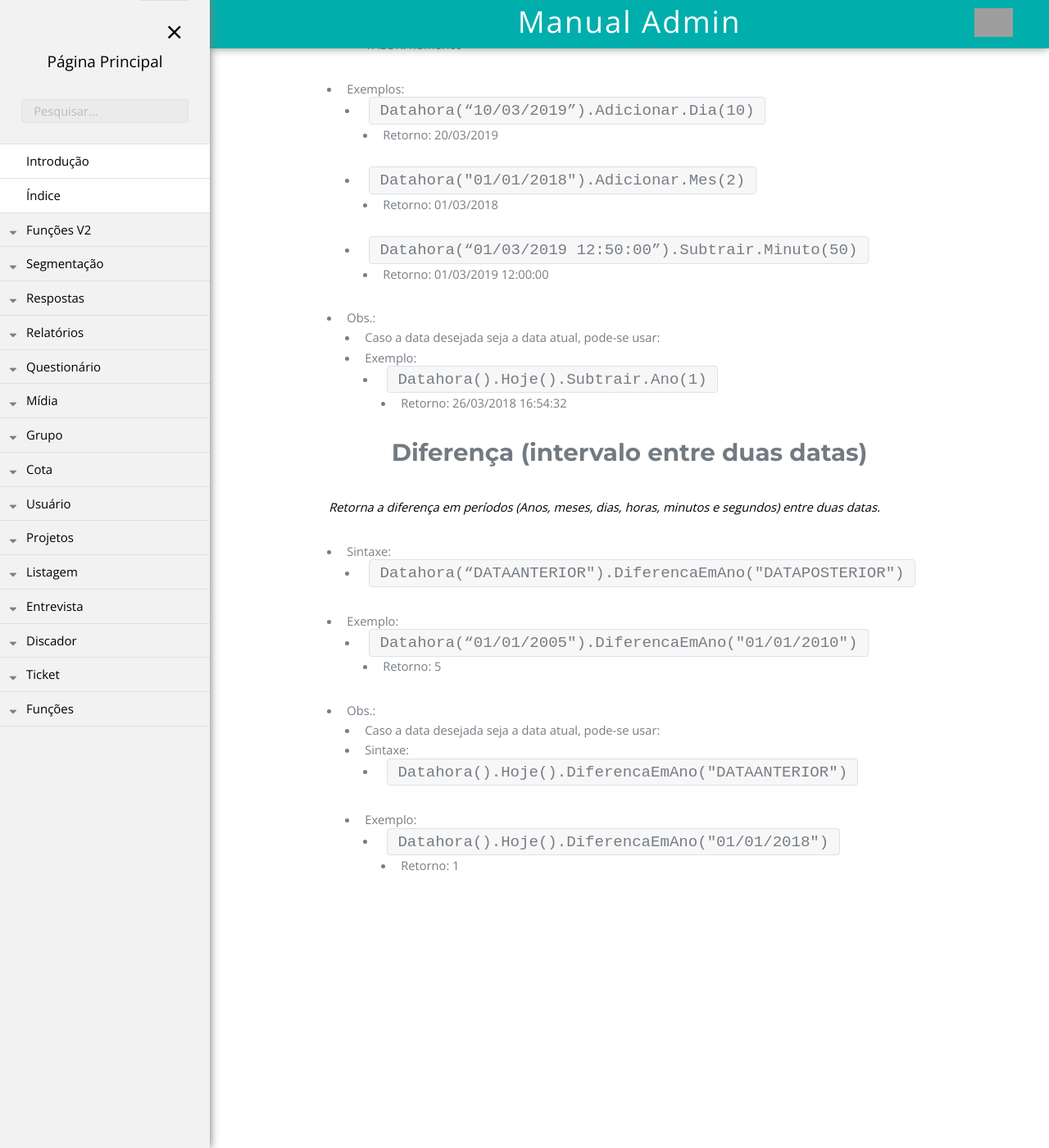
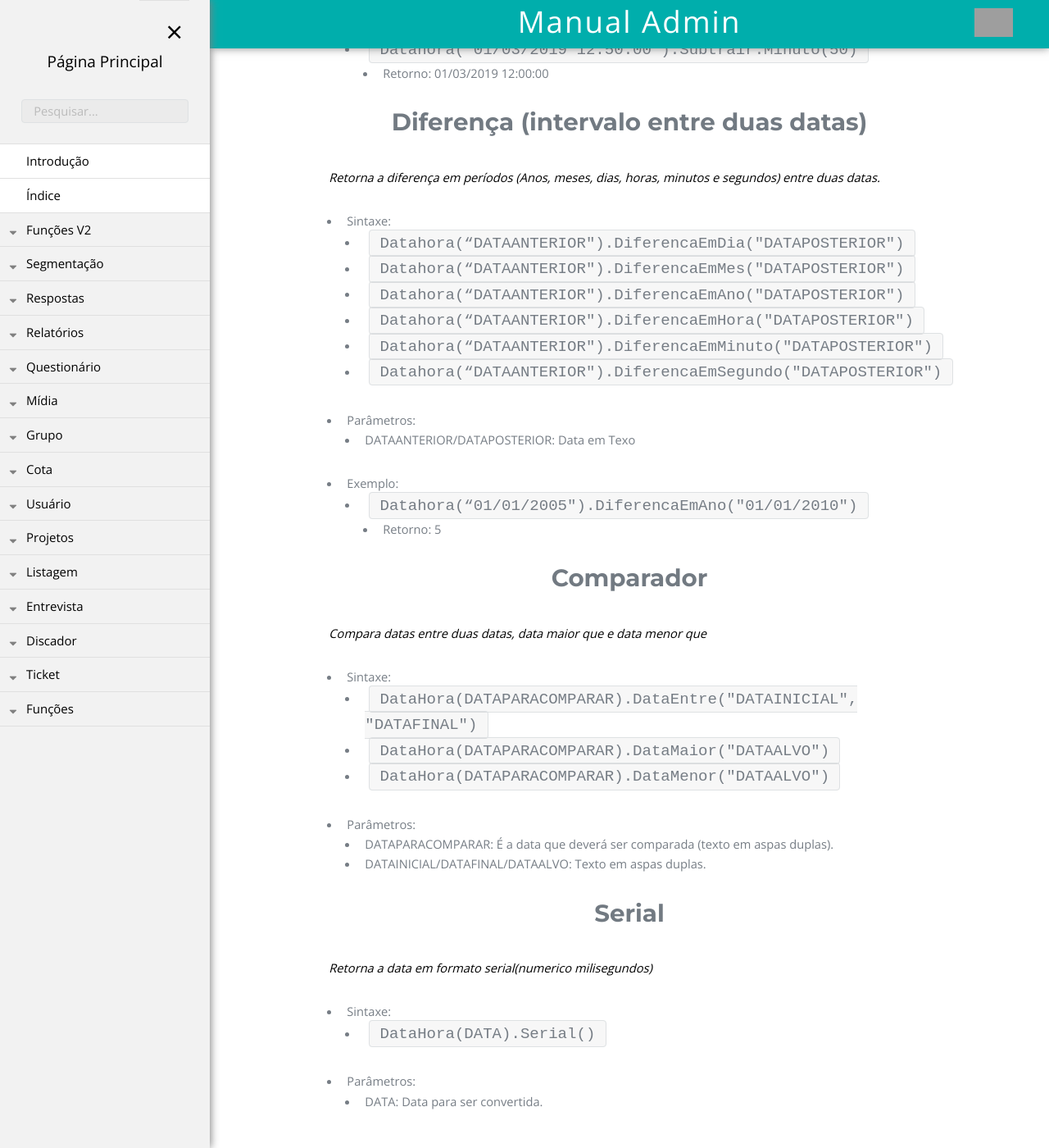
Before and after one commit to rogerio-figueiredo-hsr/hsrtechonline.github.io, a Jekyll site: the page built from _posts/2019-03-29-datahora.md, in a window 1280 px wide and 1400 px high, scrolled down 1656 px. Shown: the whole window at 82% size. Built offline with Jekyll 4.4.1, drawn with Linux system fonts in a browser that asks for light colours; some of the changed text lies outside the part shown; grey boxes are pictures that could not be loaded.

Commit message:
Update 2019-03-29-datahora.md

```diff
--- a/_posts/2019-03-29-datahora.md
+++ b/_posts/2019-03-29-datahora.md
@@ -10,13 +10,9 @@ pasta: "funcoesv2"
 *Retorna data/data hora formatada para idioma português/inglês*
 
 - Sintaxe:
-  - `Datahora("DATAHORA", "ISO").Formatar("FORMATO")`
-  - `Datahora().Hoje().Formatar(“FORMATO”)`
-  - `Datahora().Hoje()`
+  - `Datahora("DATAHORA").Formatar("FORMATO")`
 - Parâmetros:
-  - **(Opcional)** DATAHORA: Data ou Data e Hora (Texto entre aspas duplas) ou variável (sem aspas) ou variável sem aspas
-  - **(Opcional)** ISO: Se data pretendida está no formato português, não utilizar este parâmetro, caso seja inglês usar ***"en-US"***
-  - **Hoje**: Se data atual for a data pretendida usa-se a função Hoje() após DataHora() sem nenhum parâmetro dentro de "Datahora"
+  - DATAHORA: Data ou Data e Hora (Texto entre aspas duplas) ou variável (sem aspas) ou variável sem aspas
   - FORMATO: O padrão é ***"dd/MM/yyyy HH:mm:ss"***. Caso deseje um formato diferente, pode-se montar a partir da tabela abaixo.
 - Formatos:
 <table>
@@ -65,25 +59,38 @@ pasta: "funcoesv2"
   - `Datahora(“01/03/2019 12:50:00”).Subtrair.Minuto(50)`
     - Retorno: 01/03/2019 12:00:00
 
-- Obs.:
-  - Caso a data desejada seja a data atual, pode-se usar:
-  - Exemplo:
-    - `Datahora().Hoje().Subtrair.Ano(1)`
-      - Retorno: 26/03/2018 16:54:32
-
-
 # Diferença (intervalo entre duas datas)
 *Retorna a diferença em períodos (Anos, meses, dias, horas, minutos e segundos) entre duas datas.*
 
 - Sintaxe:
+  - `Datahora(“DATAANTERIOR").DiferencaEmDia("DATAPOSTERIOR")`
+  - `Datahora(“DATAANTERIOR").DiferencaEmMes("DATAPOSTERIOR")`
   - `Datahora(“DATAANTERIOR").DiferencaEmAno("DATAPOSTERIOR")`
+  - `Datahora(“DATAANTERIOR").DiferencaEmHora("DATAPOSTERIOR")`
+  - `Datahora(“DATAANTERIOR").DiferencaEmMinuto("DATAPOSTERIOR")`
+  - `Datahora(“DATAANTERIOR").DiferencaEmSegundo("DATAPOSTERIOR")`
+- Parâmetros:
+  - DATAANTERIOR/DATAPOSTERIOR: Data em Texo
 - Exemplo:
   - `Datahora(“01/01/2005").DiferencaEmAno("01/01/2010")`
     - Retorno: 5
-- Obs.:
-    - Caso a data desejada seja a data atual, pode-se usar:
-    - Sintaxe:
-      - `Datahora().Hoje().DiferencaEmAno("DATAANTERIOR")`
-    - Exemplo:
-      - `Datahora().Hoje().DiferencaEmAno("01/01/2018")`
-        - Retorno: 1
+
+# Comparador
+*Compara datas entre duas datas, data maior que e data menor que*
+
+- Sintaxe:
+  - `DataHora(DATAPARACOMPARAR).DataEntre("DATAINICIAL", "DATAFINAL")`
+  - `DataHora(DATAPARACOMPARAR).DataMaior("DATAALVO")`
+  - `DataHora(DATAPARACOMPARAR).DataMenor("DATAALVO")`
+
+- Parâmetros:
+  - DATAPARACOMPARAR: É a data que deverá ser comparada (texto em aspas duplas).
+  - DATAINICIAL/DATAFINAL/DATAALVO: Texto em aspas duplas.
+
+# Serial
+*Retorna a data em formato serial(numerico milisegundos)*
+
+- Sintaxe:
+  - `DataHora(DATA).Serial()`
+- Parâmetros:
+  - DATA: Data para ser convertida.
```
Also changed, not shown: other parts of _posts/2019-03-29-datahora.md (+1 -3 lines).
